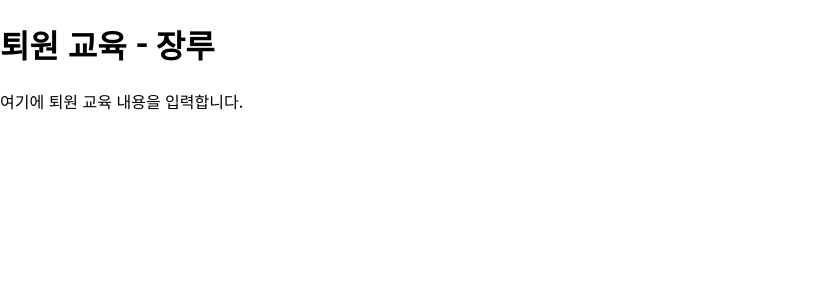
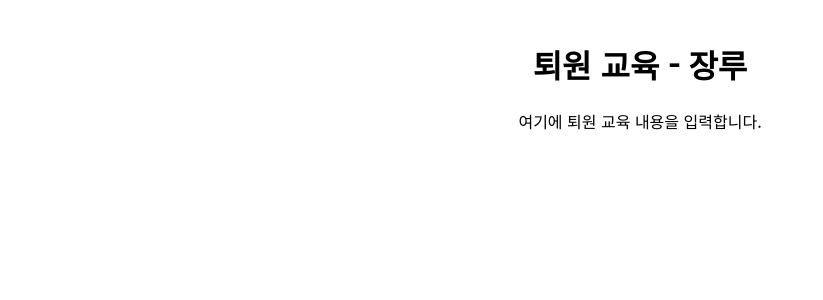
Before and after one commit to samgulza/samgulza.github.io, a Jekyll site: the page pages/discharge-stoma.html, which Jekyll copies as it is, in a window 1280 px wide. Shown: the top 300 px of the page, without its empty margins (0-823 px from the left). Built offline with Jekyll 4.4.1, drawn with Linux system fonts in a browser that asks for light colours.

Commit message:
Update discharge-stoma.html

```diff
--- a/pages/discharge-stoma.html
+++ b/pages/discharge-stoma.html
@@ -5,8 +5,17 @@
   <meta name="viewport" content="width=device-width, initial-scale=1.0">
   <title>퇴원 교육 - 장루</title>
   <link rel="stylesheet" href="../assets/css/styles.css">
-  <style>
+    <style>
     @import url('https://fonts.googleapis.com/css2?family=Noto+Sans+KR&display=swap');
+    /* 추가된 스타일 */
+    .content-container {
+      max-width: 800px; /* 최대 너비 설정 */
+      margin: 0 auto; /* 수평 중앙 정렬 */
+      padding: 20px; /* 내부 여백 */
+      text-align: center; /* 텍스트 가운데 정렬 */
+    }
+
+    /* 필요에 따라 더 세부적인 스타일 추가 */
   </style>
 </head>
 <body>
```
